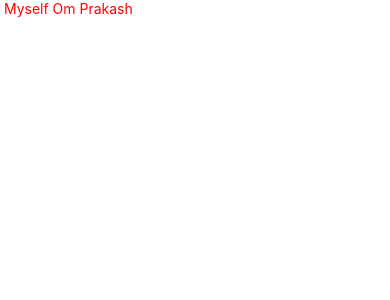
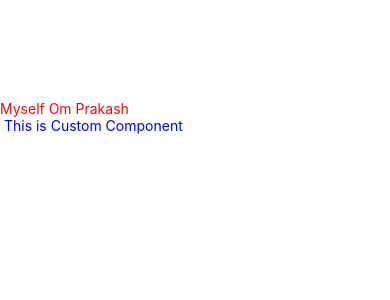
Before and after one commit to OmPr366/ReactNativeApp, a React Native app: screen / in a window 390 px wide. Shown: the top 300 px of the page. Built offline with nearby package versions, Linux system fonts and the light colour scheme.

Commit message:
Import New Component

```diff
--- a/App.js
+++ b/App.js
@@ -1,15 +1,24 @@
 import react from "react";
-import { Text,StyleSheet } from "react-native"
+import { Text, StyleSheet , View } from "react-native";
+import CustomComp from "./src/screens/CustomeComp";
 
-const App =  ()=>{
-  return <Text style={styles.textStyle} > Myself Om Prakash</Text>
-}
+const App = () => {
+  return (
+    <View>
+    <Text style={styles.textStyle}>
 
-const styles =  StyleSheet.create({
+      Myself Om Prakash
+    </Text>
+    <CustomComp />
+    </View>
+  );
+};
+
+const styles = StyleSheet.create({
   textStyle: {
     color: "red",
+    marginTop:100
   },
 });
 
-
 export default App;
--- /dev/null
+++ b/src/screens/CustomeComp.js
@@ -0,0 +1,15 @@
+import react from "react";
+import { Text,StyleSheet } from "react-native"
+
+const CustomComp =  ()=>{
+  return <Text style={styles.textStyle} > This is Custom Component</Text>
+}
+
+const styles =  StyleSheet.create({
+  textStyle: {
+    color: "blue",
+  },
+});
+
+
+export default CustomComp;
```
